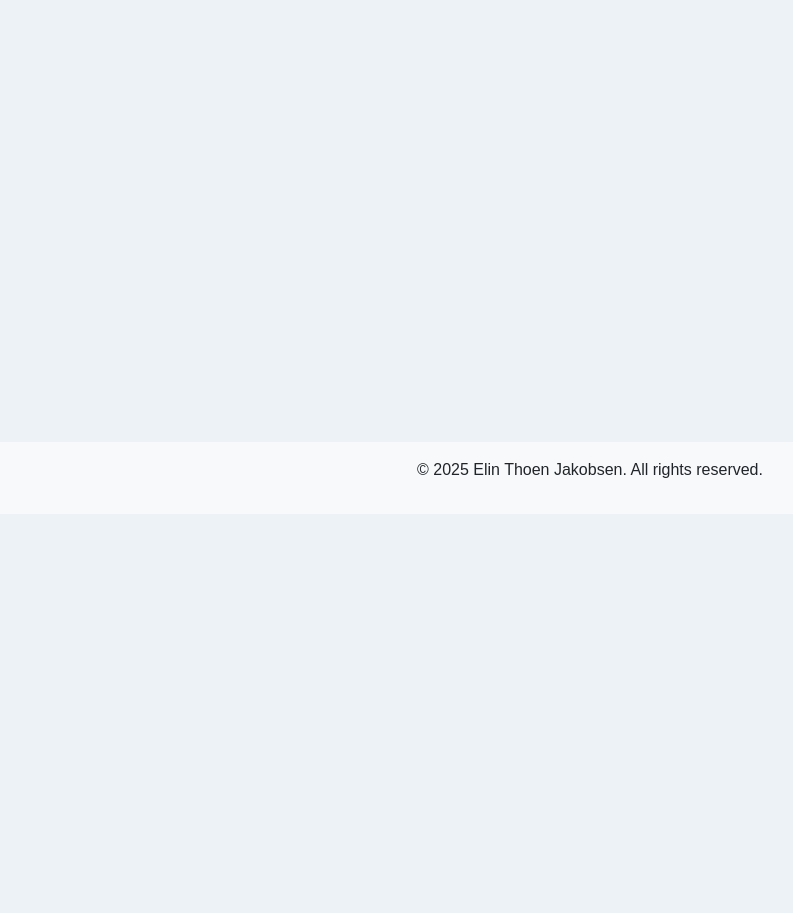
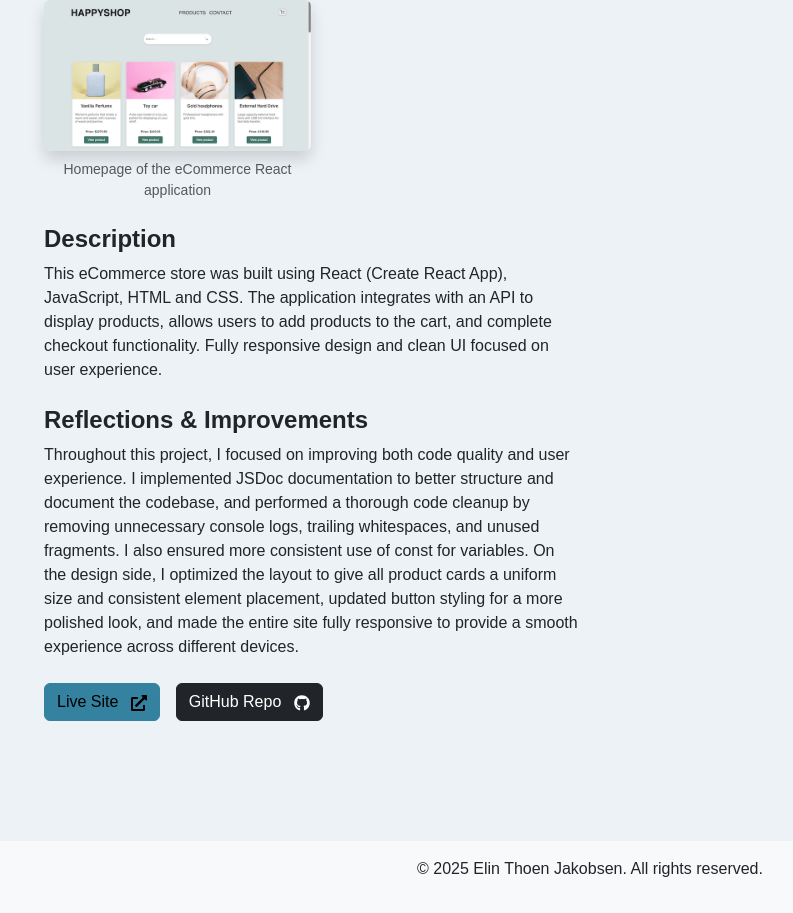
Before and after one commit to elinkrull/portofolio-2, a React (Vite) app: page /project-one in a window 1280 px wide. Shown: the part 286-1199 px from the top of the page, without its empty margins (50-843 px from the left). Before the commit the page ends 800 px from the top, so only its background shows below. Built offline with nearby package versions, Linux system fonts and the light colour scheme.

Commit message:
Adds content to projectPageOne

```diff
--- /dev/null
+++ b/src/components/ProjectDetails.jsx
@@ -0,0 +1,142 @@
+// import { Container, Row, Col } from "react-bootstrap";
+// import { FaExternalLinkAlt, FaGithub } from "react-icons/fa";
+
+// /**
+//  * Reusable ProjectDetail component
+//  * @param {object} props
+//  * @param {string} props.title - Project title
+//  * @param {string} props.image - Image source path
+//  * @param {string} props.imageAlt - Alt text for image
+//  * @param {string} props.imageCaption - Caption below image
+//  * @param {string} props.description - Project description text
+//  * @param {string} props.reflections - Project reflections/improvements text
+//  * @param {string} props.liveUrl - Live site URL
+//  * @param {string} props.githubUrl - GitHub repo URL
+//  */
+// function ProjectDetail({
+//   title,
+//   image,
+//   imageAlt,
+//   imageCaption,
+//   description,
+//   reflections,
+//   liveUrl,
+//   githubUrl,
+// }) {
+//   return (
+//     <Container className="py-5">
+//       <h1 className="mb-4">{title}</h1>
+
+//       <Row className="mb-4">
+//         <Col md={8} className="mx-auto">
+//           <div className="project-image-wrapper mb-3">
+//             <img
+//               src={image}
+//               alt={imageAlt}
+//               className="img-fluid rounded shadow"
+//             />
+//             <p className="text-muted text-center mt-2">{imageCaption}</p>
+//           </div>
+//         </Col>
+//       </Row>
+
+//       <Row className="mb-4">
+//         <Col md={10} className="mx-auto">
+//           <h3>Description</h3>
+//           <p>{description}</p>
+
+//           <h3>Reflections & Improvements</h3>
+//           <p>{reflections}</p>
+
+//           <div className="d-flex gap-3 flex-wrap mt-4">
+//             <a
+//               href={liveUrl}
+//               className="btn btn-primary text-white"
+//               target="_blank"
+//               rel="noopener noreferrer">
+//               Live Site <FaExternalLinkAlt className="ms-2" />
+//             </a>
+
+//             <a
+//               href={githubUrl}
+//               className="btn btn-dark"
+//               target="_blank"
+//               rel="noopener noreferrer">
+//               GitHub Repo <FaGithub className="ms-2" />
+//             </a>
+//           </div>
+//         </Col>
+//       </Row>
+//     </Container>
+//   );
+// }
+
+// export default ProjectDetail;
+
+import { Container, Row, Col, Button } from "react-bootstrap";
+import { FaExternalLinkAlt, FaGithub } from "react-icons/fa";
+
+function ProjectDetail() {
+  return (
+    <Container className="py-5">
+      <Row className="align-items-center">
+        <Col md={6} className="mb-4 mb-md-0">
+          <h1 className="mb-4">JavaScript Frameworks</h1>
+          <Col md={6}>
+            <img
+              src="/printscreen1.png"
+              alt="Homepage of the eCommerce React application"
+              className="img-fluid rounded shadow"
+            />
+            <p className="text-center mt-2 text-muted small">
+              Homepage of the eCommerce React application
+            </p>
+          </Col>
+
+          <h4>Description</h4>
+          <p>
+            This eCommerce store was built using React (Create React App),
+            JavaScript, HTML and CSS. The application integrates with an API to
+            display products, allows users to add products to the cart, and
+            complete checkout functionality. Fully responsive design and clean
+            UI focused on user experience.
+          </p>
+
+          <h4>Reflections & Improvements</h4>
+          <p>
+            Throughout this project, I focused on improving both code quality
+            and user experience. I implemented JSDoc documentation to better
+            structure and document the codebase, and performed a thorough code
+            cleanup by removing unnecessary console logs, trailing whitespaces,
+            and unused fragments. I also ensured more consistent use of const
+            for variables. On the design side, I optimized the layout to give
+            all product cards a uniform size and consistent element placement,
+            updated button styling for a more polished look, and made the entire
+            site fully responsive to provide a smooth experience across
+            different devices.
+          </p>
+
+          <div className="d-flex flex-wrap gap-3 mt-4">
+            <Button
+              variant="primary"
+              href="https://ca-js-frameworks.netlify.app/"
+              target="_blank"
+              rel="noopener noreferrer">
+              Live Site <FaExternalLinkAlt className="ms-2" />
+            </Button>
+
+            <Button
+              variant="dark"
+              href="https://github.com/elinkrull/your-repo"
+              target="_blank"
+              rel="noopener noreferrer">
+              GitHub Repo <FaGithub className="ms-2" />
+            </Button>
+          </div>
+        </Col>
+      </Row>
+    </Container>
+  );
+}
+
+export default ProjectDetail;
--- a/src/components/ProjectCard.jsx
+++ b/src/components/ProjectTeaserCard.jsx
@@ -1,7 +1,7 @@
 import { Card, Button } from "react-bootstrap";
 import { motion } from "framer-motion";
 
-function ProjectCard({ project, index }) {
+function ProjectTeaserCard({ project, index }) {
   return (
     <motion.div
       initial={{ opacity: 0, y: 50 }}
@@ -9,7 +9,6 @@ function ProjectCard({ project, index }) {
       transition={{ delay: index * 0.3 }}
       whileHover={{ scale: 1.05 }}>
       <Card className="mb-4 shadow-sm border-0 rounded-3">
-        <Card.Img variant="top" src={project.image} alt={project.title} />
         <Card.Body>
           <Card.Title>{project.title}</Card.Title>
           <Card.Text>{project.description}</Card.Text>
@@ -19,12 +18,13 @@ function ProjectCard({ project, index }) {
             href={project.link}
             target="_blank"
             rel="noopener noreferrer">
-            Read
+            Read More
           </Button>
         </Card.Body>
+        <Card.Img variant="top" src={project.image} alt={project.title} />
       </Card>
     </motion.div>
   );
 }
 
-export default ProjectCard;
+export default ProjectTeaserCard;
--- a/src/pages/HomePage.jsx
+++ b/src/pages/HomePage.jsx
@@ -1,5 +1,5 @@
 import { Container, Row, Col } from "react-bootstrap";
-import ProjectCard from "../components/ProjectCard";
+import ProjectTeaserCard from "../components/ProjectTeaserCard";
 import Layout from "../components/Layout";
 
 const projects = [
@@ -32,7 +32,7 @@ function HomePage() {
         <Row>
           {projects.map((project, index) => (
             <Col key={index} xs={12} md={6} lg={4}>
-              <ProjectCard project={project} index={index} />
+              <ProjectTeaserCard project={project} index={index} />
             </Col>
           ))}
         </Row>
--- a/src/pages/ProjectPageOne.jsx
+++ b/src/pages/ProjectPageOne.jsx
@@ -1,9 +1,21 @@
 import Layout from "../components/Layout";
+import ProjectDetails from "../components/ProjectDetails";
 
 function ProjectOne() {
   return (
     <Layout>
-      <h1>JavaScript Frameworks</h1>
+      <ProjectDetails
+        title="JavaScript Frameworks"
+        image="/printscreen1.png"
+        imageAlt="JavaScript Frameworks Project"
+        imageCaption="Homepage of the eCommerce React application"
+        description="This eCommerce store was built using React (Create React App), JavaScript, HTML and CSS. The application integrates with an API to display products, allow users to add products to the cart, and complete checkout functionality. Fully responsive design and clean UI focused on user experience."
+        improvements
+        and
+        reflections="Throughout this project, I focused on improving both code quality and user experience. I implemented JSDoc documentation to better structure and document the codebase, and performed a thorough code cleanup by removing unnecessary console logs, trailing whitespaces, and unused fragments. I also ensured more consistent use of const for variables. On the design side, I optimized the layout to give all product cards a uniform size and consistent element placement, updated button styling for a more polished look, and made the entire site fully responsive to provide a smooth experience across different devices. These improvements helped me strengthen my skills in React, component structure, and responsive design."
+        liveUrl="https://ca-js-frameworks.netlify.app/"
+        githubUrl="https://github.com/elinkrull/cr-ca-js-framework"
+      />
     </Layout>
   );
 }
--- a/src/styles/custom.scss
+++ b/src/styles/custom.scss
@@ -19,3 +19,17 @@ body {
 .logo {
   background-color: none;
 }
+
+img {
+  max-height: 400px;
+  object-fit: contain;
+}
+
+h1 {
+  font-weight: 700;
+}
+
+h4 {
+  margin-top: 1.5rem;
+  font-weight: 600;
+}
```
Also changed, not shown: public/printscreen1.png.
